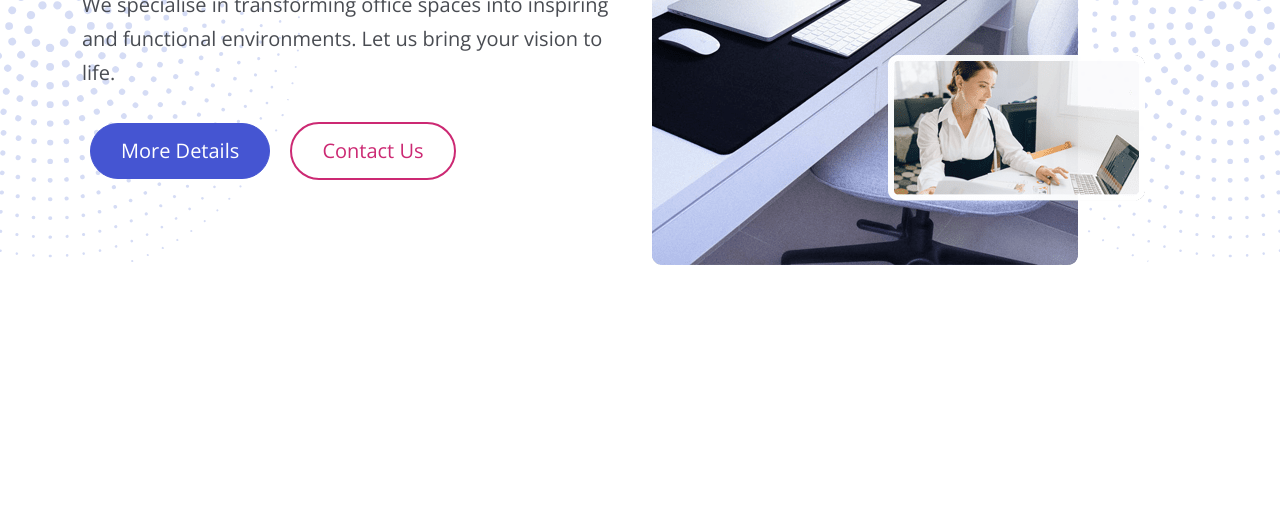
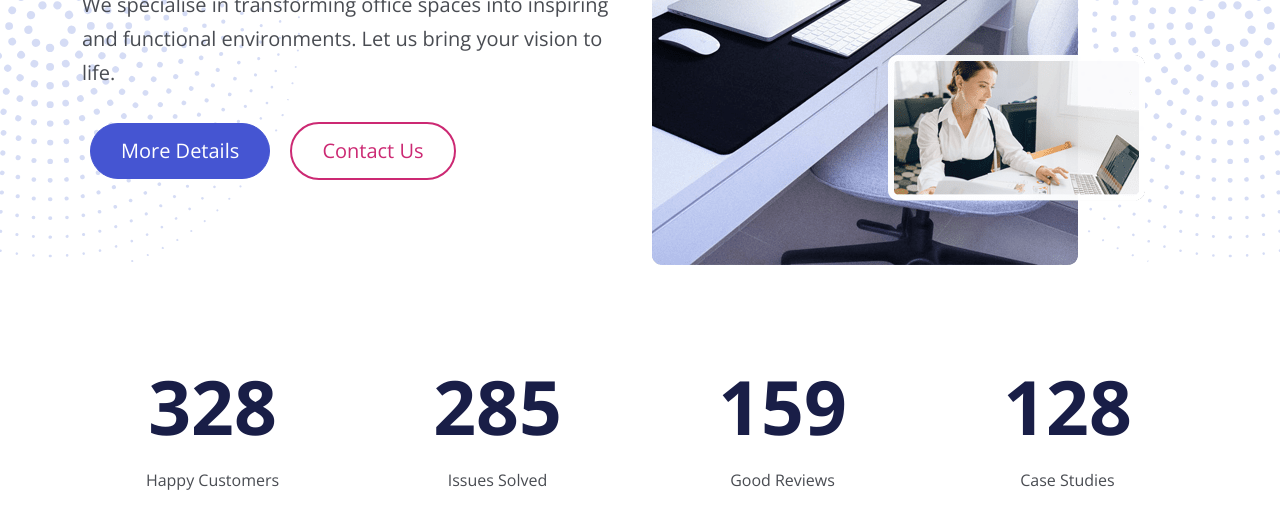
Before and after one commit to mihl20/yavin-office, a website: page index.html in a window 1280 px wide. Shown: the part 479-1008 px from the top of the page. Before the commit the page ends 800 px from the top, so only its background shows below. Drawn offline with nearby package versions, Linux system fonts and the light colour scheme; files that its build step writes are made by us from their sources.

Commit message:
Add stats section

```diff
--- a/index.html
+++ b/index.html
@@ -99,6 +99,31 @@
       </div>
     </header>
 
+    <!-- Stats -->
+     <section id="stats" class="stats container">
+      <div class="row my-6">
+        <div class="col-md-3 col-sm-6 text-center">
+          <h2 class="counter xl-text" data-target="328"></h2>
+          <p>Happy Customers</p>
+        </div>
+
+        <div class="col-md-3 col-sm-6 text-center">
+          <h2 class="counter xl-text" data-target="285"></h2>
+          <p>Issues Solved</p>
+        </div>
+
+        <div class="col-md-3 col-sm-6 text-center">
+          <h2 class="counter xl-text" data-target="159"></h2>
+          <p>Good Reviews</p>
+        </div>
+
+        <div class="col-md-3 col-sm-6 text-center">
+          <h2 class="counter xl-text" data-target="128"></h2>
+          <p>Case Studies</p>
+        </div>
+      </div>
+     </section>
+
     <script src="js/bootstrap.bundle.min.js"></script>
     <script src="js/script.js"></script>
   </body>
--- a/js/script.js
+++ b/js/script.js
@@ -0,0 +1,38 @@
+function userScroll() {
+    const navbar = document.querySelector('.navbar');
+
+    window.addEventListener('scroll', () => {
+        if (window.scrollY > 50) {
+            navbar.classList.add('navbar-sticky');
+        }  else {
+            navbar.classList.remove('navbar-sticky');
+        }
+    });
+}
+
+function incrementStats() {
+    const counters = document.querySelectorAll('.counter');
+
+    counters.forEach((counter) => {
+        counter.innerText = 0;
+
+        const updateCounter = () => {
+            const target = +counter.getAttribute('data-target');
+            const c = +counter.innerText;
+
+            const increment = target / 200;
+
+            if(c < target) {
+                counter.innerText = Math.ceil(c + increment);
+                setTimeout(updateCounter, 1)
+            } else {
+                counter.innerText = target;
+            }
+        };
+
+        updateCounter();
+    });
+}
+
+document.addEventListener('DOMContentLoaded', userScroll);
+document.addEventListener('DOMContentLoaded', incrementStats);
--- a/scss/styles.scss
+++ b/scss/styles.scss
@@ -25,6 +25,16 @@
     right: -200px;
     width: 500px;
     opacity: 0.7;
+}
+
+.navbar {
+    transition: all 0.5s ease-in-out;
+}
+
+.navbar-sticky {
+    background: #fff;
+    opacity: 0.9;
+    box-shadow: 0 0 10px rgba(0, 0, 0, 0.5);
 }
 
 @media(max-width: 992px){
```
Also changed, not shown: css/styles.css.
